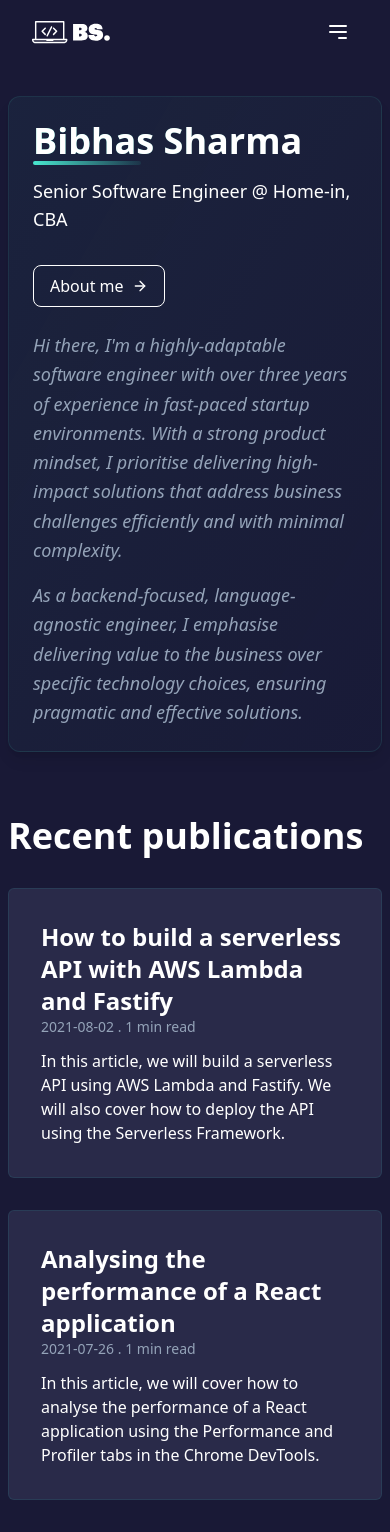
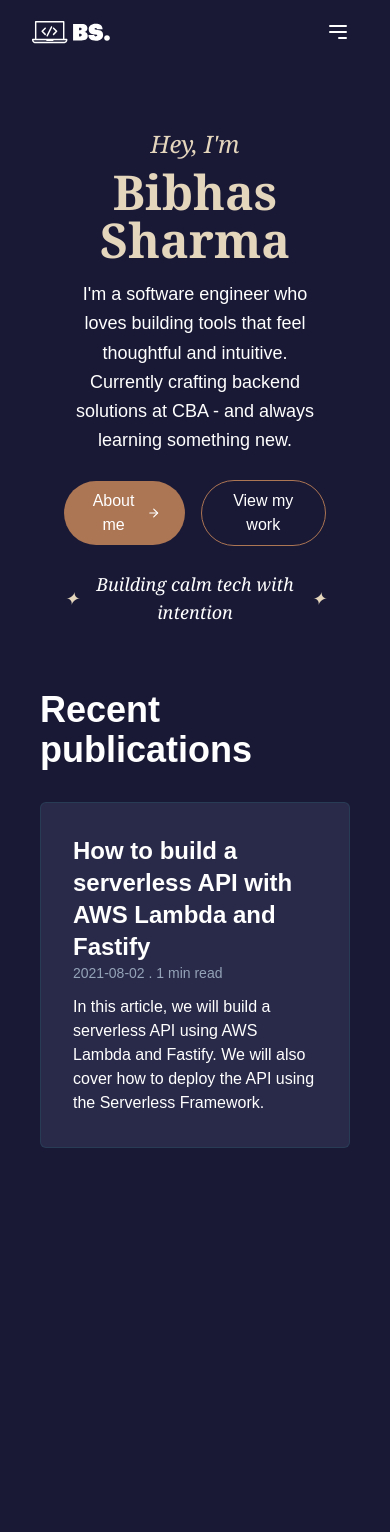
Before and after one commit to sbibhas2008/bibhas-blogs, a Next.js app: page / in a window 390 px wide. Shown: the top 1532 px of the page. After the commit the page ends 1180 px from the top, so only its background shows below. Built offline with nearby package versions, Linux system fonts and the light colour scheme.

Commit message:
feat: home page revamp

```diff
--- a/package.json
+++ b/package.json
@@ -12,7 +12,8 @@
     "lucide-react": "^0.487.0",
     "next": "15.2.4",
     "react": "^19.0.0",
-    "react-dom": "^19.0.0"
+    "react-dom": "^19.0.0",
+    "react-icons": "^5.5.0"
   },
   "devDependencies": {
     "@eslint/eslintrc": "^3",
--- a/src/app/about/page.tsx
+++ b/src/app/about/page.tsx
@@ -3,6 +3,7 @@ import Image from 'next/image'
 import { Code2, Server, Repeat, FlaskConical, Brain, Briefcase, Cpu, Projector } from 'lucide-react'
 import { Card } from '@/components/card'
 import { TechCarousel } from '@/components/tech-carousel'
+import SkillsShowcase from '@/components/SkillsShowcase'
 
 const techCategories = [
   {
@@ -182,6 +183,7 @@ const About = () => {
       </div>
 
       <TechSnapshotCompact />
+      <SkillsShowcase />
       <ExperienceSection />
       <ProjectsSection />
     </div>
--- a/src/app/globals.css
+++ b/src/app/globals.css
@@ -25,4 +25,5 @@ body {
   @apply h-full w-full;
   background-color: var(--color-background);
   color: var(--color-fontPrimary);
+  font-family: 'Outfit', sans-serif;
 }
--- a/src/app/page.tsx
+++ b/src/app/page.tsx
@@ -1,5 +1,4 @@
 import { Card } from '@/components/card'
-import { LinkStyled } from '@/components/LinkStyled'
 import { Button } from '@/components/Button'
 import { ArrowRightIcon } from 'lucide-react'
 
@@ -11,41 +10,6 @@ const publications = [
       'In this article, we will build a serverless API using AWS Lambda and Fastify. We will also cover how to deploy the API using the Serverless Framework.',
     url: 'https://www.freecodecamp.org/news/build-a-serverless-api-with-aws-lambda-and-fastify/',
     publicationDate: '2021-08-02',
-  },
-  {
-    title: 'Analysing the performance of a React application',
-    description:
-      'In this article, we will cover how to analyse the performance of a React application using the Performance and Profiler tabs in the Chrome DevTools.',
-    url: 'https://www.freecodecamp.org/news/analysing-the-performance-of-a-react-application/',
-    publicationDate: '2021-07-26',
-  },
-  {
-    title: 'Analysing the performance of a React application',
-    description:
-      'In this article, we will cover how to analyse the performance of a React application using the Performance and Profiler tabs in the Chrome DevTools.',
-    url: 'https://www.freecodecamp.org/news/analysing-the-performance-of-a-react-application/',
-    publicationDate: '2021-07-26',
-  },
-  {
-    title: 'Analysing the performance of a React application',
-    description:
-      'In this article, we will cover how to analyse the performance of a React application using the Performance and Profiler tabs in the Chrome DevTools.',
-    url: 'https://www.freecodecamp.org/news/analysing-the-performance-of-a-react-application/',
-    publicationDate: '2021-07-26',
-  },
-  {
-    title: 'Analysing the performance of a React application',
-    description:
-      'In this article, we will cover how to analyse the performance of a React application using the Performance and Profiler tabs in the Chrome DevTools.',
-    url: 'https://www.freecodecamp.org/news/analysing-the-performance-of-a-react-application/',
-    publicationDate: '2021-07-26',
-  },
-  {
-    title: 'Analysing the performance of a React application',
-    description:
-      'In this article, we will cover how to analyse the performance of a React application using the Performance and Profiler tabs in the Chrome DevTools.',
-    url: 'https://www.freecodecamp.org/news/analysing-the-performance-of-a-react-application/',
-    publicationDate: '2021-07-26',
   },
 ]
 
@@ -72,52 +36,49 @@ const Publication = ({
   )
 }
 
+const HeroSection = () => {
+  return (
+    <section
+      className="relative flex flex-col items-center justify-center text-center max-w-2xl mx-auto px-6 py-8"
+      style={{ zIndex: 1 }}
+    >
+      <p className="italic text-2xl text-[#e4d5bd] mb-2 font-serif">Hey, I&apos;m</p>
+      <h1 className="text-5xl font-bold mb-4 text-[#e4d5bd] font-serif">Bibhas Sharma</h1>
+      <p className="text-lg leading-relaxed">
+        I&apos;m a software engineer who loves building tools that feel thoughtful and intuitive. Currently crafting
+        backend solutions at CBA - and always learning something new.
+      </p>
+      <div className="flex items-center justify-center gap-4 mt-6">
+        <Button href="/about">
+          <>
+            <span>About me</span>
+            <ArrowRightIcon size={18} className="ml-2" />
+          </>
+        </Button>
+        <Button href="/about" variant="secondary">
+          <>
+            <span>View my work</span>
+          </>
+        </Button>
+      </div>
+      <div className="italic mt-6 text-lg font-serif flex items-center justify-center gap-2">
+        <span className="text-[#e4d5bd]">✦</span>
+        Building calm tech with intention
+        <span className="text-[#e4d5bd]">✦</span>
+      </div>
+    </section>
+  )
+}
+
 const Home = () => {
   return (
-    <div>
-      {/* Hero section with adjusted z-index to prevent navigation overlap */}
-      <section className="relative" style={{ zIndex: 1 }}>
-        <div className="grid grid-cols-1 sm:grid-cols-3 gap-y-6 sm:gap-8 my-8 p-6 bg-gradient-to-br from-primary/5 to-secondary/10 rounded-xl shadow-lg border border-primary/10 animate-fade-in">
-          <div className="flex flex-col justify-center gap-y-4 animate-slide-up">
-            <div className="relative">
-              <h1 className="text-4xl sm:text-5xl font-bold bg-gradient-to-r from-primary to-secondary inline-block  bg-clip-text">
-                Bibhas Sharma
-              </h1>
-              <div className="absolute -bottom-1 left-0 h-1 w-1/3 bg-gradient-to-r from-primary to-secondary rounded-full animate-expand"></div>
-            </div>
-            <p className="text-lg">
-              Senior Software Engineer @ <LinkStyled href="https://www.home-in.com.au">Home-in, CBA</LinkStyled>
-            </p>
-            <div className="mt-4 flex gap-x-4">
-              <Button href="/about">
-                About me
-                <ArrowRightIcon size={16} className="ml-2 group-hover:translate-x-1 transition-transform" />
-              </Button>
-            </div>
-          </div>
-          <div className="sm:col-span-2 sm:p-8 text-fontSecondary animate-fade-in-delay">
-            <div className="relative">
-              <span className="text-6xl absolute -top-8 -left-6 text-primary/20"></span>
-              <p className="text-lg leading-relaxed italic">
-                Hi there, I&apos;m a highly-adaptable software engineer with over three years of experience in
-                fast-paced startup environments. With a strong product mindset, I prioritise delivering high-impact
-                solutions that address business challenges efficiently and with minimal complexity.
-              </p>
-              <p className="text-lg mt-4 leading-relaxed italic">
-                As a backend-focused, language-agnostic engineer, I emphasise delivering value to the business over
-                specific technology choices, ensuring pragmatic and effective solutions.
-              </p>
-              <span className="text-6xl absolute -bottom-12 -right-6 text-primary/20"></span>
-            </div>
-          </div>
-        </div>
-      </section>
-      <div className="mt-16">
-        <h1 className="text-4xl font-bold my-8">Recent publications</h1>
-        {publications.map((publication, idx) => (
-          <Publication key={idx} publication={publication} />
-        ))}
-      </div>
+    <div className="p-8">
+      <HeroSection />
+      <h1 className="text-4xl font-bold my-8">Recent publications</h1>
+      {!publications.length && <p className="text-lg text-gray-500">No publications yet.</p>}
+      {publications.map((publication, idx) => (
+        <Publication key={idx} publication={publication} />
+      ))}
     </div>
   )
 }
--- a/src/components/Button.tsx
+++ b/src/components/Button.tsx
@@ -4,32 +4,38 @@ import React from 'react'
 type ButtonProps = {
   children: React.ReactNode
   className?: string
-} & (
-  | {
-      href: string
-      onClick?: never
-      target?: string
-    }
-  | {
-      href?: never
-      onClick: () => void
-      target?: never
-    }
-)
+  href?: string
+  onClick?: () => void
+  target?: string
+  type?: 'button' | 'submit' | 'reset'
+  variant?: keyof typeof ButtonVariant
+}
 
-export const Button = ({ children, className = '', href, onClick, target }: ButtonProps) => {
-  const classes = `inline-flex items-center px-4 py-2 rounded-lg border border-white transition-colors group ${className}`
+enum ButtonVariant {
+  primary = 'primary',
+  secondary = 'secondary',
+}
+
+const classes = 'inline-flex items-center px-6 py-2 rounded-full'
+const variants: Record<ButtonVariant, string> = {
+  primary: 'bg-[#ac7553] text-white hover:bg-[#8b5b3a]',
+  secondary: 'bg-background border border-[#ac7553] hover:bg-background-500',
+}
+
+export const Button = ({ children, className = '', href, onClick, target, type, variant }: ButtonProps) => {
+  const variantClass = variants[variant || 'primary']
+  const classesWithVariant = `${classes} ${variantClass} ${className}`
 
   if (href) {
     return (
-      <Link href={href} className={classes} target={target}>
+      <Link href={href} className={classesWithVariant} target={target}>
         {children}
       </Link>
     )
   }
 
   return (
-    <button className={classes} onClick={onClick} type="button">
+    <button className={classesWithVariant} onClick={onClick} type={type || 'button'}>
       {children}
     </button>
   )
--- /dev/null
+++ b/src/components/SkillsShowcase.tsx
@@ -0,0 +1,39 @@
+import React from 'react'
+import { FaAws, FaNodeJs, FaReact, FaDocker } from 'react-icons/fa'
+import { SiTypescript, SiServerless, SiMongodb, SiPostgresql } from 'react-icons/si'
+import { TbBrandNextjs } from 'react-icons/tb'
+import { MdArchitecture } from 'react-icons/md'
+
+const SkillsShowcase = () => {
+  const skills = [
+    { name: 'AWS', icon: <FaAws size={24} /> },
+    { name: 'NodeJS', icon: <FaNodeJs size={24} /> },
+    { name: 'React', icon: <FaReact size={24} /> },
+    { name: 'TypeScript', icon: <SiTypescript size={24} /> },
+    { name: 'NextJS', icon: <TbBrandNextjs size={24} /> },
+    { name: 'Serverless', icon: <SiServerless size={24} /> },
+    { name: 'Docker', icon: <FaDocker size={24} /> },
+    { name: 'MongoDB', icon: <SiMongodb size={24} /> },
+    { name: 'PostgreSQL', icon: <SiPostgresql size={24} /> },
+    { name: 'Scalable Architecture', icon: <MdArchitecture size={24} /> },
+  ]
+
+  return (
+    <section className="my-8">
+      <h2 className="text-2xl font-bold mb-6">Technical Skills</h2>
+      <div className="grid grid-cols-2 md:grid-cols-5 gap-4">
+        {skills.map((skill, index) => (
+          <div
+            key={index}
+            className="flex flex-col items-center p-4 bg-backgroundSecondary rounded-lg hover:bg-backgroundHover transition-colors"
+          >
+            <div className="text-[#e4d5bd] mb-2">{skill.icon}</div>
+            <span className="text-sm">{skill.name}</span>
+          </div>
+        ))}
+      </div>
+    </section>
+  )
+}
+
+export default SkillsShowcase
```
Also changed, not shown: 1 other file (tests, documents, lock files or other folders).
